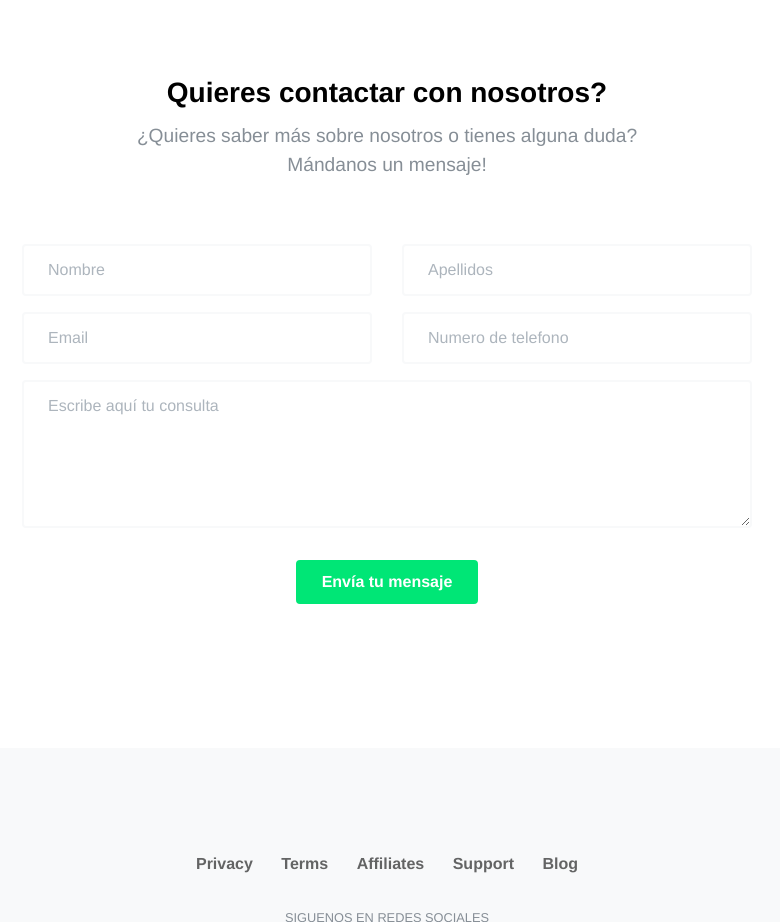
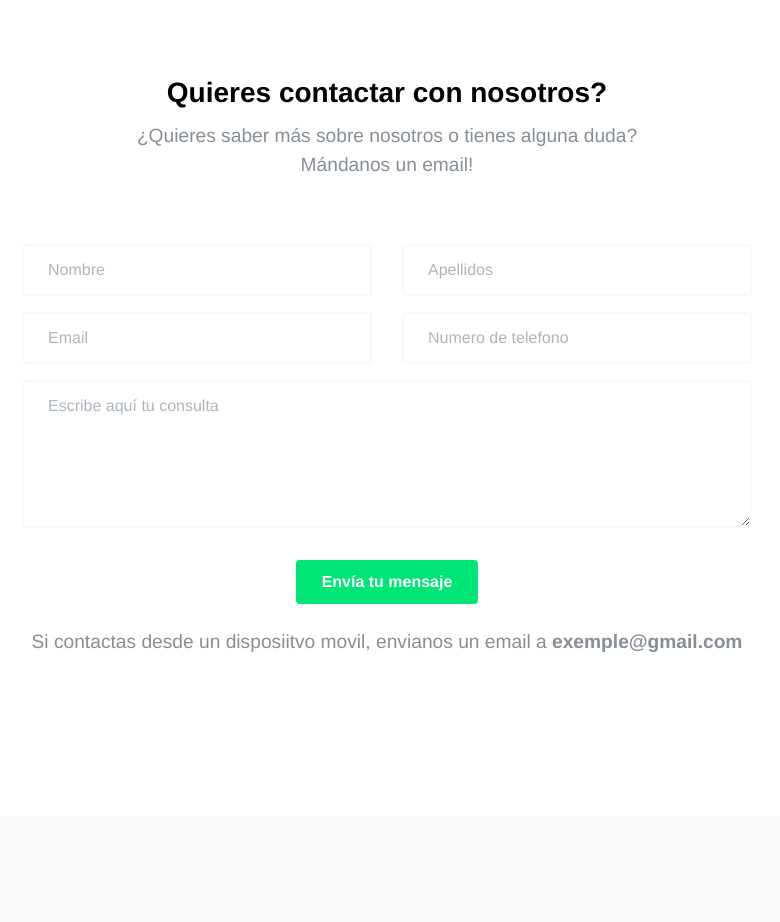
Before and after one commit to vdfbiz7/jdf-management, a plain HTML site: page index.html in a window 1280 px wide. Shown: the part 5880-6802 px from the top of the page, without its empty margins (253-1033 px from the left). Drawn offline with nearby package versions, Linux system fonts and the light colour scheme.

Commit message:
Add contact phne

```diff
--- a/index.html
+++ b/index.html
@@ -433,7 +433,7 @@
 						<div class="divider bg-primary mx-auto"></div>
 						<p class="text-muted lead">
 							¿Quieres saber más sobre nosotros o tienes alguna duda? Mándanos
-							un mensaje!
+							un email!
 						</p>
 					</div>
 				</div>
@@ -505,6 +505,12 @@
 						</form>
 					</div>
 				</div>
+				<div class="divider bg-primary mx-auto text-center"></div>
+				<br>
+						<p class="text-muted lead text-center">
+							Si contactas desde un disposiitvo movil, envianos un email a <b>exemple@gmail.com</b>
+						</p>
+					</div>
 			</div>
 		</section>
 
```
